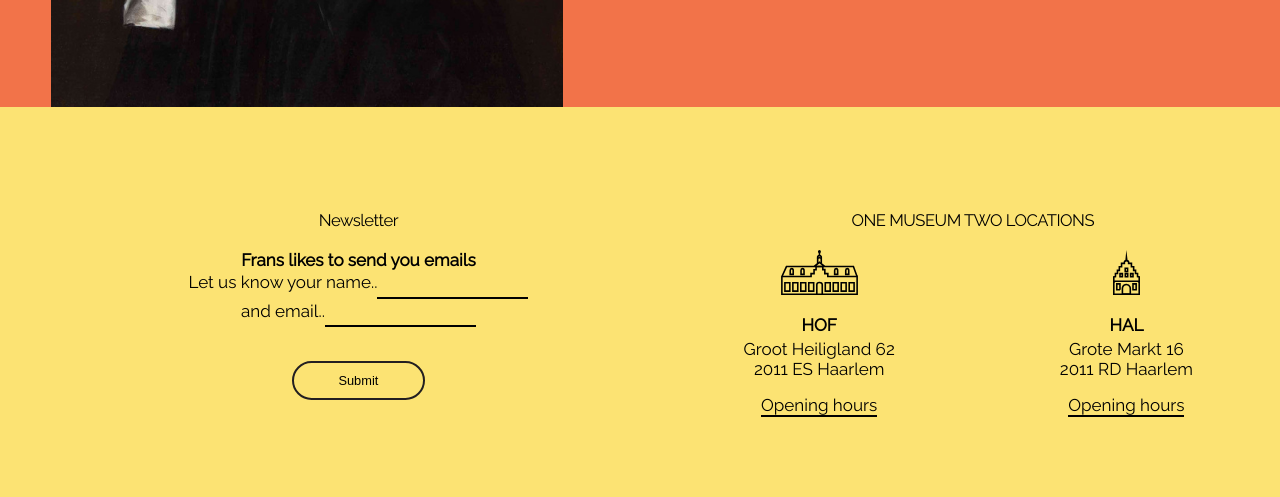
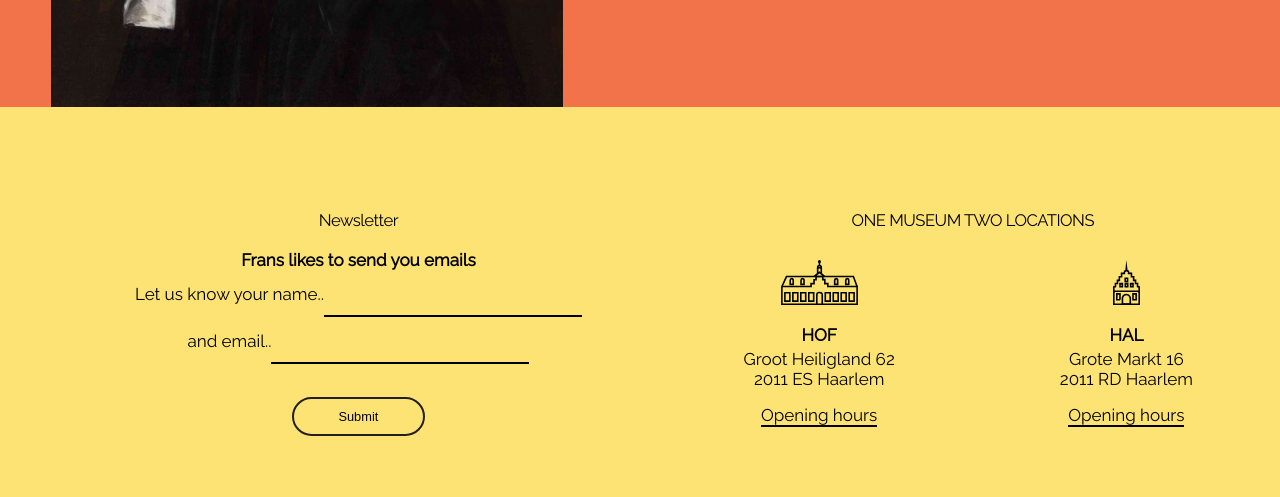
Before and after one commit to helloMihyun/helloMiHyun.github.io, a website: page 05_franshalsmuseum/index.html in a window 1280 px wide. Shown: the part 2972-3469 px from the top of the page. Drawn offline with nearby package versions, Linux system fonts and the light colour scheme.

Commit message:
Update main.css

```diff
--- a/05_franshalsmuseum/css/main.css
+++ b/05_franshalsmuseum/css/main.css
@@ -623,6 +623,9 @@ footer form .news_name, footer form .news{
     box-sizing:border-box;
     background-color:inherit;
     font-family: 'Raleway', sans-serif;
+	background: transparent;
+    font-size: 1.4rem;
+    font-weight: 600;
 }
 footer form .news_name, footer form input.submit_btn{
     border:2px solid #231f20;
```
